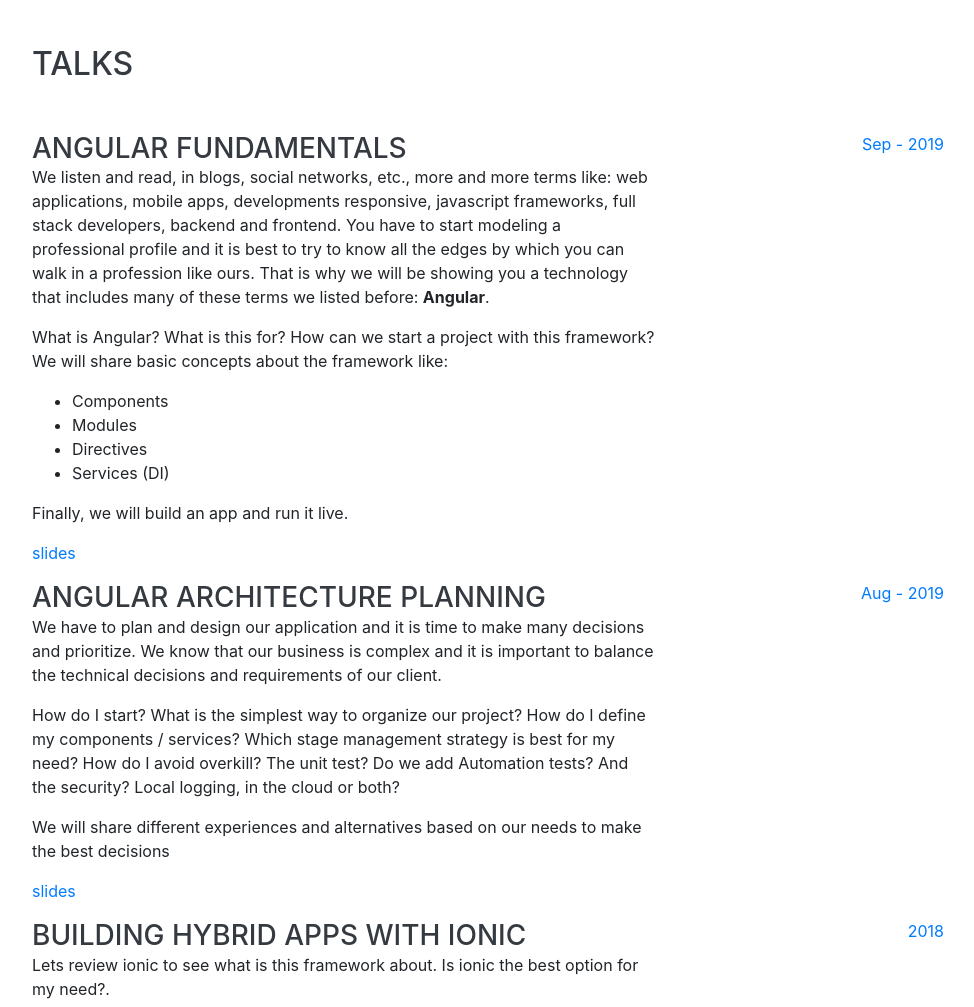
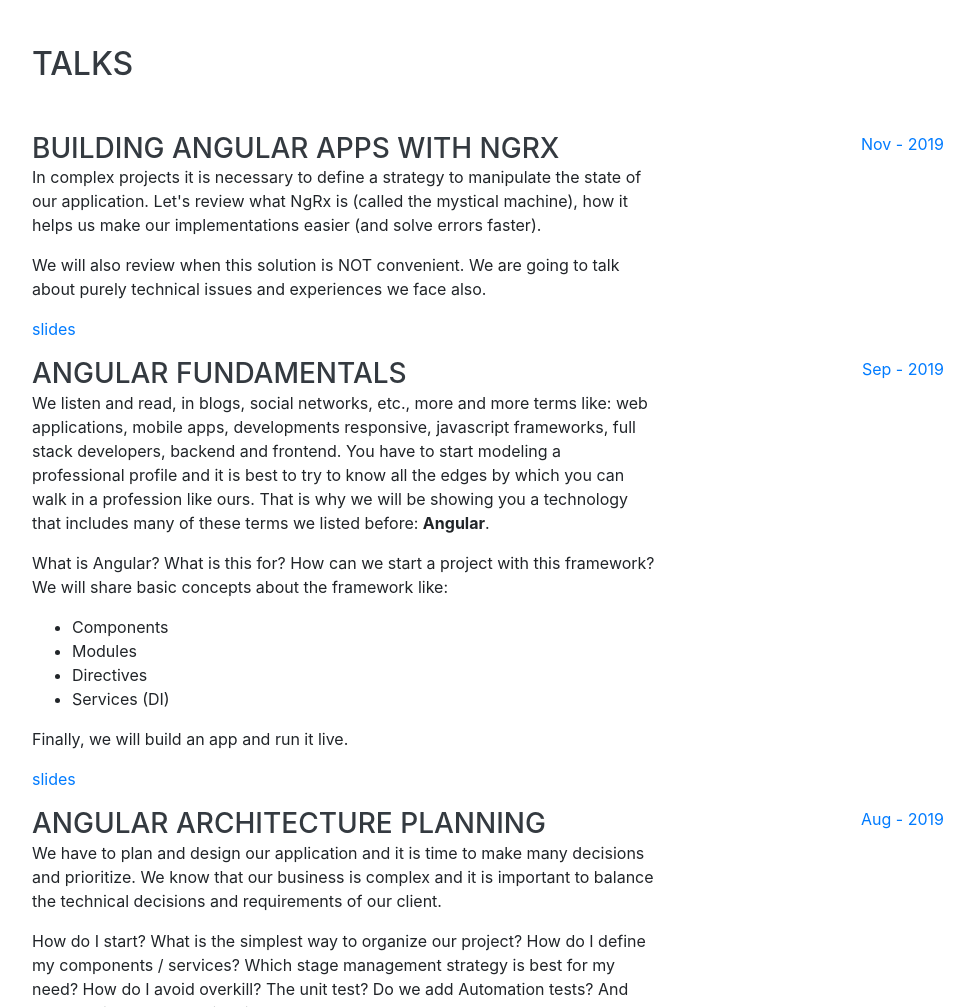
Before and after one commit to salimchemes/portfolio, a website with bundled scripts: page index.html in a window 1280 px wide. Shown: the part 3681-4688 px from the top of the page, without its empty margins (288-1262 px from the left). Built offline with nearby package versions, Linux system fonts and the light colour scheme; a web font is replaced by a local one.

Commit message:
update talks section

```diff
--- a/index.html
+++ b/index.html
@@ -9,7 +9,7 @@
     <meta name="description" content="" />
     <meta name="author" content="" />
 
-    <title>Resume - Salim Chemes</title>
+    <title>Salim Chemes - Software Engineer</title>
 
     <!-- Bootstrap core CSS -->
     <link href="vendor/bootstrap/css/bootstrap.min.css" rel="stylesheet" />
@@ -359,6 +359,34 @@
             class="resume-item d-flex flex-column flex-md-row justify-content-between"
           >
             <div class="resume-content">
+              <h3 class="mb-0">Building Angular Apps with NgRx</h3>
+              <p>
+                In complex projects it is necessary to define a strategy to
+                manipulate the state of our application. Let's review what NgRx
+                is (called the mystical machine), how it helps us make our
+                implementations easier (and solve errors faster).
+              </p>
+              <p>
+                We will also review when this solution is NOT convenient. We are
+                going to talk about purely technical issues and experiences we
+                face also.
+              </p>
+              <p>
+                <a
+                  target="_blank"
+                  href="https://docs.google.com/presentation/d/10yUCaUrxRX_gZRm7Y5cfnBbzw0f3ovGVRbznXjNsb4g/edit?usp=sharing"
+                  >slides</a
+                >
+              </p>
+            </div>
+            <div class="resume-date text-md-right">
+              <span class="text-primary">Nov - 2019</span>
+            </div>
+          </div>
+          <div
+            class="resume-item d-flex flex-column flex-md-row justify-content-between"
+          >
+            <div class="resume-content">
               <h3 class="mb-0">Angular Fundamentals</h3>
               <p>
                 We listen and read, in blogs, social networks, etc., more and
```
